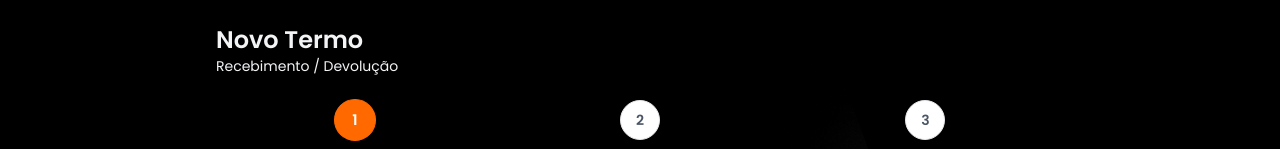
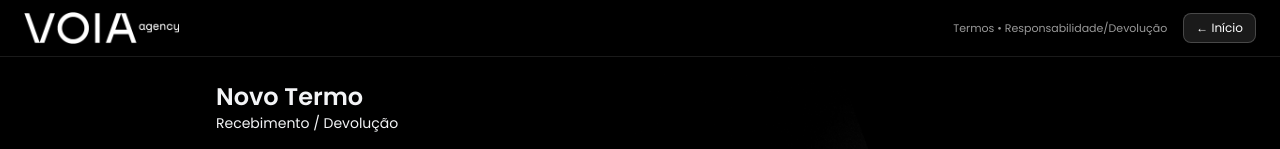
Before and after one commit to Biasiolo/gen-contrato-freelancer, a React (Vite) app: page /termos in a window 1280 px wide. Shown: the top 149 px of the page. Built offline with nearby package versions, Linux system fonts and the light colour scheme; a web font is replaced by a local one; what @react-pdf/renderer, hyphenation.pt would draw is missing.

Commit message:
initial15

```diff
--- a/src/pages/contracts/NewContract.tsx
+++ b/src/pages/contracts/NewContract.tsx
@@ -6,6 +6,7 @@ import StepPreview from "@/shared/contracts/StepPreview";
 import { useAppDispatch, useAppSelector } from "@/store/hooks";
 import { next, prev, goToStep, resetForm } from "@/store";
 import voiaLogo from "@/assets/logo-header.png";
+import { Link } from "react-router-dom";
 
 export default function NewContract() {
   const step = useAppSelector((s) => s.ui.step);
@@ -30,6 +31,12 @@ export default function NewContract() {
             <img src={voiaLogo} alt="Voia" className="h-8 w-auto select-none" draggable={false} />
           </div>
           <span className="text-[11px] text-white/60">Contrato • Distrato</span>
+          <Link
+        to="/"
+        className="text-xs px-3 py-1.5 rounded-lg bg-white/10 border border-white/20 text-white hover:bg-white/20 transition"
+      >
+        ← Início
+      </Link>
         </div>
       </nav>
 
--- a/src/pages/termos/NewTermo.tsx
+++ b/src/pages/termos/NewTermo.tsx
@@ -3,6 +3,8 @@ import StepParametrosTermo from "@/shared/termos/StepParametrosTermo";
 import StepPreviewTermo from "@/shared/termos/StepPreviewTermo";
 import { useAppDispatch, useAppSelector } from "@/store/hooks";
 import { nextTermo, prevTermo, goToTermoStep } from "@/store/termo";
+import { Link } from "react-router-dom";
+import voiaLogo from "@/assets/logo-header.png";
 
 export default function NewTermo() {
   const step = useAppSelector(s => s.termoUI.step);
@@ -13,6 +15,24 @@ export default function NewTermo() {
   const isLast = step === labels.length - 1;
 
   return (
+    <>
+    <nav className="sticky top-0 z-50 border-b border-white/10 bg-black/30 backdrop-blur">
+  <div className="max-w-8xl mx-auto px-6 py-3 flex items-center justify-between">
+    <div className="flex items-center gap-3">
+      <img src={voiaLogo} alt="Voia" className="h-8 w-auto select-none" draggable={false} />
+    </div>
+
+    <div className="flex items-center gap-4">
+      <span className="text-[11px] text-white/60">Termos • Responsabilidade/Devolução</span>
+      <Link
+        to="/"
+        className="text-xs px-3 py-1.5 rounded-lg bg-white/10 border border-white/20 text-white hover:bg-white/20 transition"
+      >
+        ← Início
+      </Link>
+    </div>
+  </div>
+</nav>
     <div className="max-w-4xl mx-auto p-6 space-y-6">
       <header>
         <h1 className="text-2xl font-semibold text-gray-100">Novo Termo</h1>
@@ -64,5 +84,6 @@ export default function NewTermo() {
         )}
       </footer>
     </div>
+    </>
   );
 }
```
